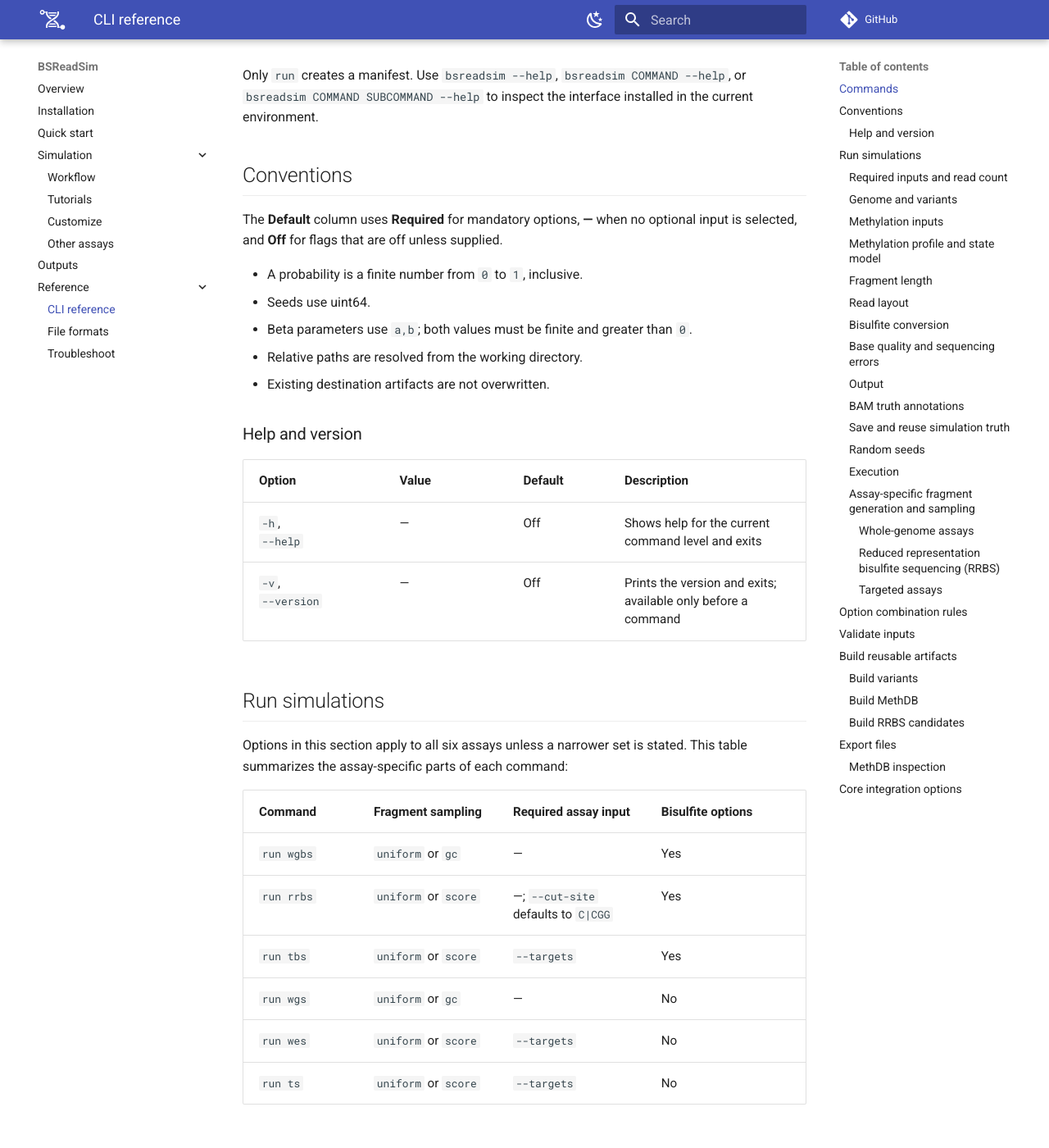
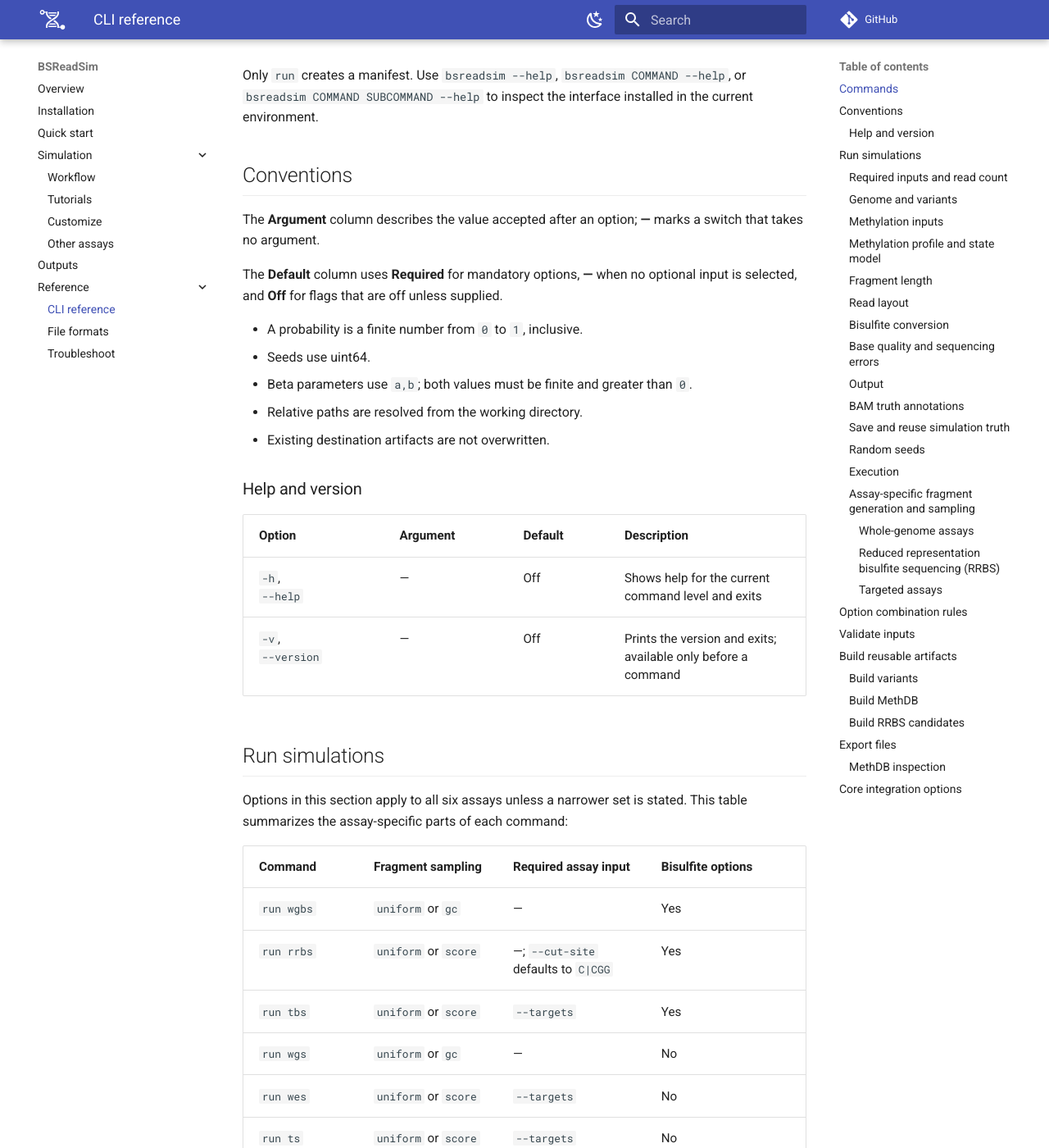
Before and after one commit to wbvguo/BSReadSim, an MkDocs documentation site: the page built from docs/reference/cli.md, in a window 1280 px wide and 1400 px high, scrolled down 897 px. Shown: the whole window at 82% size. Built offline with MkDocs 1.6.1 and Material for MkDocs 9.7.7, drawn with Linux system fonts in a browser that asks for light colours; comment, search, counter and statistics services are not loaded; some of the changed text lies outside the part shown.

Commit message:
update docs and data

````diff
--- a/docs/reference/cli.md
+++ b/docs/reference/cli.md
@@ -34,6 +34,9 @@ the interface installed in the current environment.
 
 ## Conventions
 
+The **Argument** column describes the value accepted after an option; **—**
+marks a switch that takes no argument.
+
 The **Default** column uses **Required** for mandatory options, **—** when no
 optional input is selected, and **Off** for flags that are off unless
 supplied.
@@ -46,7 +49,7 @@ supplied.
 
 ### Help and version
 
-| Option | Value | Default | Description |
+| Option | Argument | Default | Description |
 | --- | --- | --- | --- |
 | `-h`,<br>`--help` | — | Off | Shows help for the current command level and exits |
 | `-v`,<br>`--version` | — | Off | Prints the version and exits; available only before a command |
@@ -67,7 +70,7 @@ stated. This table summarizes the assay-specific parts of each command:
 
 ### Required inputs and read count { #required-inputs-and-dataset-size }
 
-| Option | Value | Default | Description |
+| Option | Argument | Default | Description |
 | --- | --- | --- | --- |
 | `-r`,<br>`--reference` | FASTA path | Required | Loads the reference genome |
 | `-o`,<br>`--output` | Directory path | Required | Sets the output directory |
@@ -100,7 +103,7 @@ single-end mode, it produces 1000 reads.
 
 ### Genome and variants { #genetic-variation }
 
-| Option | Value | Default | Description |
+| Option | Argument | Default | Description |
 | --- | --- | --- | --- |
 | `--vcf` | VCF path | — | Loads diploid variants and genotypes from VCF |
 | `--mutation-rate` | Float in `[0, 1]` | `0.001` | Sets the probability of a de novo mutation event at each non-`N` reference position |
@@ -128,7 +131,7 @@ single-end mode, it produces 1000 reads.
 
 Available only for WGBS, RRBS, and TBS.
 
-| Option | Value | Default | Description |
+| Option | Argument | Default | Description |
 | --- | --- | --- | --- |
 | `--methbg` | MethBG path | — | Loads methylation levels from MethBG |
 | `--methbed` | MethBED path | — | Loads methylation levels from MethBED |
@@ -147,7 +150,7 @@ combinations.
 
 Available only for WGBS, RRBS, and TBS.
 
-| Option | Value | Default | Description |
+| Option | Argument | Default | Description |
 | --- | --- | --- | --- |
 | `--beta-cg` | `a,b` | `0.5,0.5` | Sets the CG-site Beta parameters |
 | `--beta-chg` | `a,b` | `0.01,0.05` | Sets the CHG-site Beta parameters |
@@ -166,7 +169,7 @@ back to the Bernoulli model.
 
 ### Fragment length { #fragment-geometry }
 
-| Option | Value | Default | Description |
+| Option | Argument | Default | Description |
 | --- | --- | --- | --- |
 | `--insert-min` | uint32 | `100` | Sets the minimum fragment length |
 | `--insert-mean` | uint32 | `400` | Sets the mean fragment length |
@@ -188,7 +191,7 @@ back to the Bernoulli model.
 
 ### Read layout { #read-layout }
 
-| Option | Value | Default | Description |
+| Option | Argument | Default | Description |
 | --- | --- | --- | --- |
 | `-l`,<br>`--read-length` | Integer from `1` to `10000` | `100` | Sets the number of bases in each read |
 | `--max-ambiguous-fraction` | Float in `[0, 1]` | `0.05` | Sets the maximum allowed fraction of `N` bases per read |
@@ -196,7 +199,7 @@ back to the Bernoulli model.
 
 ### Bisulfite conversion
 
-| Option | Value | Default | Description |
+| Option | Argument | Default | Description |
 | --- | --- | --- | --- |
 | `--conversion-rate` | Float in `[0, 1]` | `0.998` | Sets the probability that each unmethylated cytosine is converted |
 | `--undirectional` | — | Off | Selects an undirectional bisulfite library |
@@ -207,7 +210,7 @@ for molecule types and fragment-level conversion behavior.
 
 ### Base quality and sequencing errors
 
-| Option | Value | Default | Description |
+| Option | Argument | Default | Description |
 | --- | --- | --- | --- |
 | `-q`,<br>`--phred` | Integer from `0` to `93` | `40` | Sets a fixed Phred score for every base |
 | `--quality-model` | Quality-model JSON path | — | Samples each cycle's Phred score from a quality Markov model |
@@ -220,7 +223,7 @@ exclusive option pairs are listed under
 
 ### Output
 
-| Option | Value | Default | Description |
+| Option | Argument | Default | Description |
 | --- | --- | --- | --- |
 | `-p`,<br>`--prefix` | `[A-Za-z0-9._-]+`, up to 128 characters | `sim` | Sets the output filename prefix |
 | `-f`,<br>`--format` | `fastq`, `fastq.gz`, or `bam` | `fastq.gz` | Selects the read output format |
@@ -234,7 +237,7 @@ rules.
 
 ### BAM truth annotations
 
-| Option | Value | Default | Description |
+| Option | Argument | Default | Description |
 | --- | --- | --- | --- |
 | `--fragment-summary` | — | Off | Adds compact fragment metadata to BAM records |
 | `--fragment-realization` | — | Off | Adds complete-fragment methylation and conversion states to BAM records |
@@ -245,7 +248,7 @@ bisulfite assays and implies fragment summaries. See
 
 ### Save and reuse simulation truth
 
-| Option | Value | Default | Description |
+| Option | Argument | Default | Description |
 | --- | --- | --- | --- |
 | `--save-methdb` | — | Off | Writes the methylation profile to MethDB with embedded variants |
 | `--save-vcf` | — | Off | Writes the prepared, phased variant set to VCF |
@@ -260,7 +263,7 @@ for runnable Save and Reuse examples.
 
 ### Random seeds
 
-| Option | Value | Default | Description |
+| Option | Argument | Default | Description |
 | --- | --- | --- | --- |
 | `--seed` | uint64 | Randomly generated | Sets the master seed for the simulation |
 | `--seed-mut` | uint64 | Randomly generated | Sets the seed for generating de novo variants |
@@ -278,7 +281,7 @@ prepared snapshot.
 
 ### Execution
 
-| Option | Value | Default | Description |
+| Option | Argument | Default | Description |
 | --- | --- | --- | --- |
 | `-t`,<br>`--threads` | Integer, `1`–`256` | `1` | Sets the number of threads |
 
@@ -291,7 +294,7 @@ Thread count changes resource use, not fixed-seed output bytes.
 Available for whole-genome bisulfite sequencing (`run wgbs`) and whole-genome
 sequencing (`run wgs`).
 
-| Option | Value | Default | Description |
+| Option | Argument | Default | Description |
 | --- | --- | --- | --- |
 | `--sampling` | `uniform` or `gc` | `uniform` | Selects uniform or GC-profile sampling |
 | `--gc-profile` | Target-GC profile path | — | Supplies the distribution profile used by `--sampling gc` |
@@ -300,7 +303,7 @@ sequencing (`run wgs`).
 
 Available for `run rrbs`.
 
-| Option | Value | Default | Description |
+| Option | Argument | Default | Description |
 | --- | --- | --- | --- |
 | `--sampling` | `uniform` or `score` | `uniform` | Selects uniform or score-weighted fragment sampling |
 | `--cut-site` | Restriction-enzyme cut site | <code>C&#124;CGG</code> | Accepts a DNA motif with <code>&#124;</code> marking the cut position |
@@ -318,7 +321,7 @@ the run's candidate-defining settings.
 Available for targeted bisulfite sequencing (`run tbs`), whole-exome
 sequencing (`run wes`), and targeted sequencing (`run ts`).
 
-| Option | Value | Default | Description |
+| Option | Argument | Default | Description |
 | --- | --- | --- | --- |
 | `--sampling` | `uniform` or `score` | `uniform` | Selects uniform or score-weighted target sampling |
 | `--targets` | Capture target BED path | Required | Loads strand-aware capture targets from BED6 |
@@ -373,7 +376,7 @@ bsreadsim validate \
   --asm profile.ass.gz
 ```
 
-| Option | Value | Default | Description |
+| Option | Argument | Default | Description |
 | --- | --- | --- | --- |
 | `-r`,<br>`--reference` | FASTA path | Required | Loads and validates the reference genome |
 | `--vcf` | VCF path | — | Validates one-sample diploid variants and exact retained REF alleles |
@@ -415,7 +418,7 @@ All three `build` subcommands share the genome and variant controls below.
 Unlike `run`, they have no master seed: their stage seeds default to `0`.
 Build destinations must be new files in existing parent directories.
 
-| Option | Value | Default | Description |
+| Option | Argument | Default | Description |
 | --- | --- | --- | --- |
 | `-r`,<br>`--reference` | FASTA path | Required | Loads the reference genome |
 | `--vcf` | VCF path | — | Loads variants instead of generating them |
@@ -436,7 +439,7 @@ model and accepted VCF variants.
 `build variants` generates a reusable de novo variant set or normalizes and
 phases variants from an existing VCF.
 
-| Option | Value | Default | Description |
+| Option | Argument | Default | Description |
 | --- | --- | --- | --- |
 | `-o`,<br>`--output` | New `.vcf.gz` path | Required | Sets the VCF output path |
 
@@ -449,7 +452,7 @@ is deterministic BGZF and is never appended to or overwritten.
 variant set without generating reads. It accepts the shared build controls and
 these additional options:
 
-| Option | Value | Default | Description |
+| Option | Argument | Default | Description |
 | --- | --- | --- | --- |
 | `-o`,<br>`--output` | New MethDB path | Required | Sets the MethDB output path |
 | `--methbg` | MethBG path | — | Loads methylation levels from MethBG |
@@ -480,7 +483,7 @@ combinations and
 representation bisulfite sequencing (RRBS). It accepts the shared build
 controls and these additional options:
 
-| Option | Value | Default | Description |
+| Option | Argument | Default | Description |
 | --- | --- | --- | --- |
 | `-o`,<br>`--output` | New candidate BED path | Required | Sets the candidate BED output path |
 | `--cut-site` | Comma-separated cut sites | <code>C&#124;CGG</code> | Sets one or more unique restriction motifs |
@@ -505,7 +508,7 @@ later RRBS run. After external scoring, load the file with
 
 `export methdb` decodes a MethDB snapshot as a human-readable extended BED.
 
-| Option | Value | Default | Description |
+| Option | Argument | Default | Description |
 | --- | --- | --- | --- |
 | `-i`,<br>`--input` | MethDB path | Required | Loads the source MethDB |
 | `-o`,<br>`--output` | New `.bed.gz` or `.bed` path | Required | Sets the new extended BED output path |
@@ -524,7 +527,7 @@ later RRBS run. After external scoring, load the file with
 These low-level options are intended for core integration and development.
 Normal simulations and artifact builds should omit them.
 
-| Option | Value | Default | Description |
+| Option | Argument | Default | Description |
 | --- | --- | --- | --- |
 | `--core` | Executable path | Bundled `htsim-core` | Overrides the core for every `run`, `validate`, and `build` command and for `export methdb` |
 | `--no-update-variant-boundaries` | — | Off | Disables context updates; variant-aware bisulfite preparation rejects it |
--- a/docs/stylesheets/extra.css
+++ b/docs/stylesheets/extra.css
@@ -212,7 +212,6 @@
 }
 
 .docs-hero__logo {
-  clip-path: polygon(50% 0, 94% 23%, 94% 76%, 50% 100%, 6% 76%, 6% 23%);
   float: right;
   height: auto;
   margin: 0 0 1rem 1.4rem;
````
Also changed, not shown: README.md (+8 -5 lines), docs/index.md (+3 -3 lines), docs/simulation/customize.md (+23 -22 lines), 9 other files.
